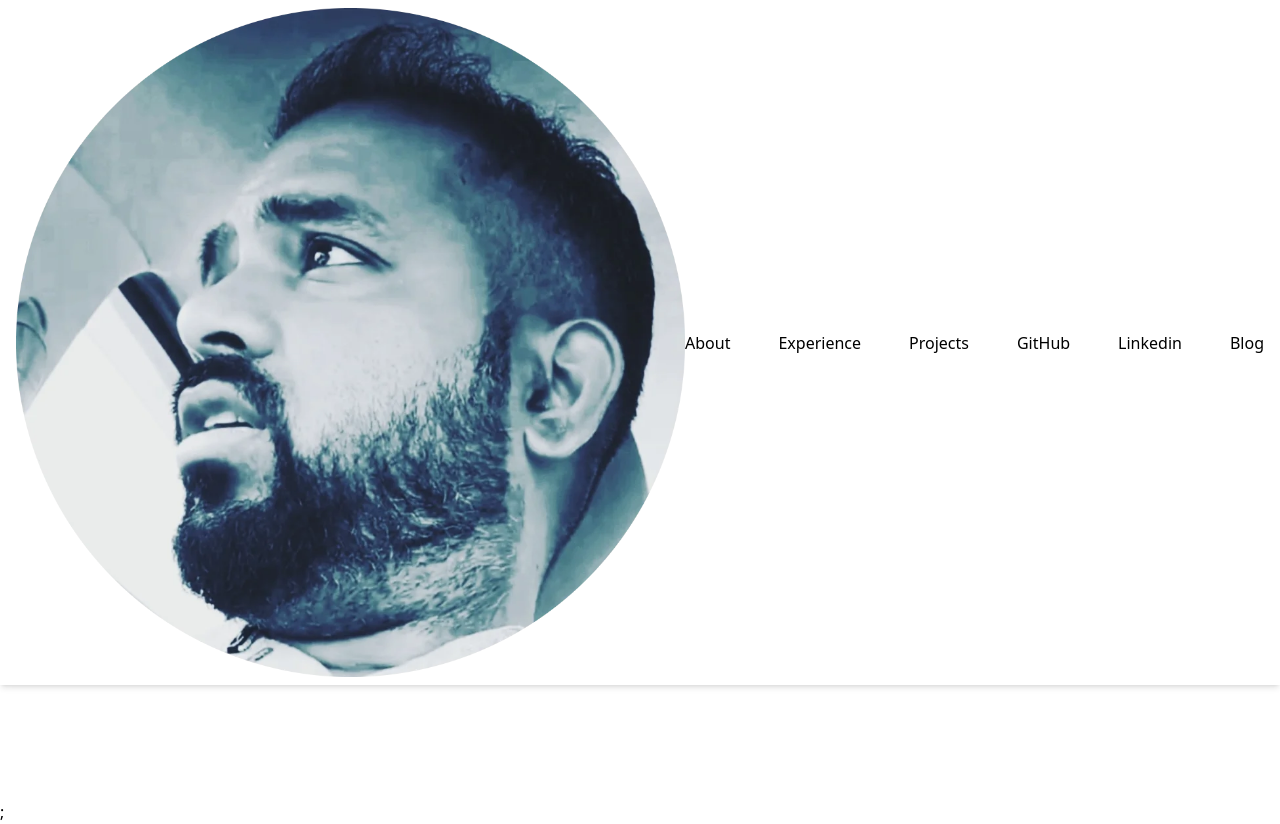
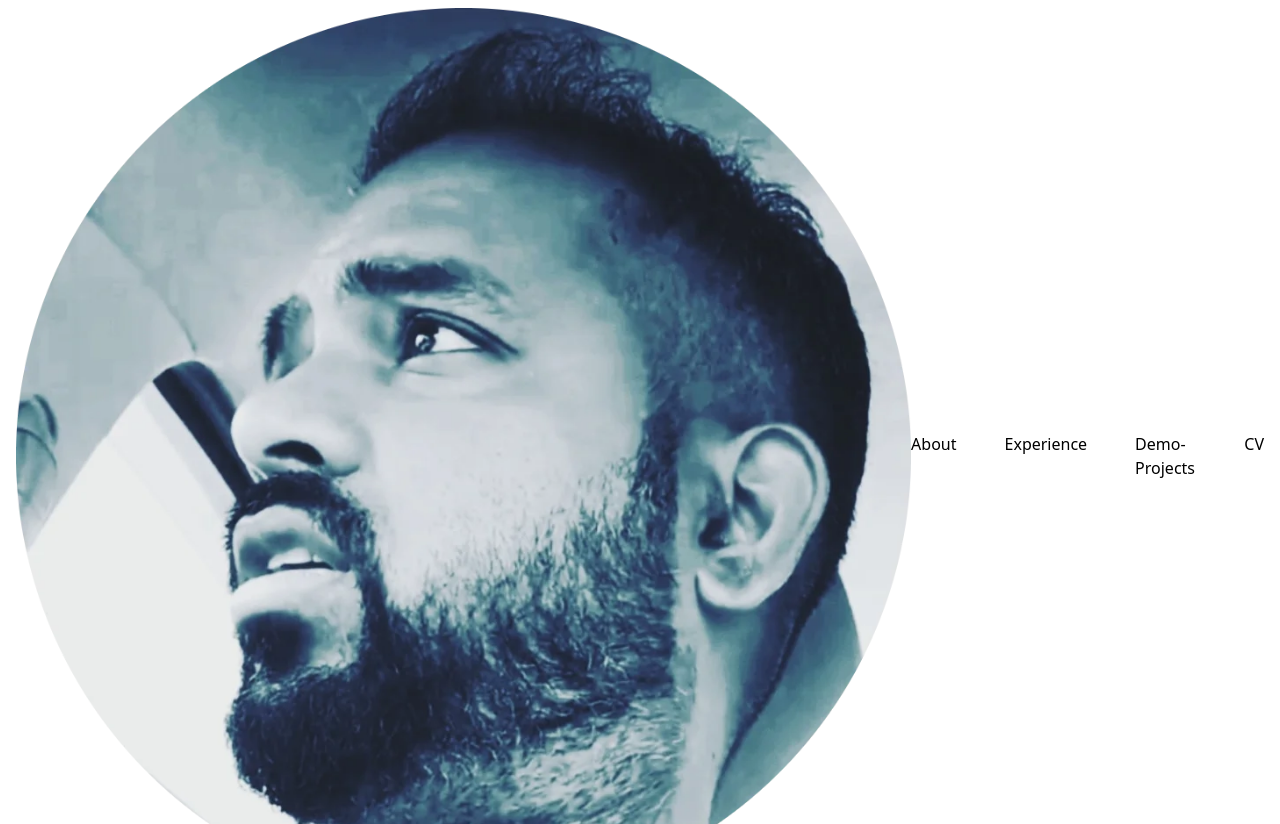
Before and after one commit to Madhusudan707/xdev200-portfolio, a Next.js app: page /project in a window 1280 px wide. Built offline with nearby package versions, Linux system fonts and the light colour scheme; grey boxes are pictures that could not be loaded.

Commit message:
update: about & navbar

```diff
--- a/src/LocalData/index.ts
+++ b/src/LocalData/index.ts
@@ -6,6 +6,8 @@ export const navbarData = [
     target: "",
     rel: "",
     isExternal: false,
+    isShow: true,
+    isDownload: false,
   },
   {
     id: 2,
@@ -14,14 +16,18 @@ export const navbarData = [
     target: "",
     rel: "",
     isExternal: false,
+    isShow: true,
+    isDownload: false,
   },
   {
     id: 3,
-    hyperLinkText: "Projects",
+    hyperLinkText: "Demo-Projects",
     link: "/project",
     target: "",
     rel: "",
     isExternal: false,
+    isShow: true,
+    isDownload: false,
   },
   {
     id: 4,
@@ -29,6 +35,9 @@ export const navbarData = [
     link: "https://github.com/Xdev200",
     target: "_blank",
     rel: "noopener noreferrer",
+    isExternal: true,
+    isShow: false,
+    isDownload: false,
   },
   {
     id: 5,
@@ -36,6 +45,9 @@ export const navbarData = [
     link: "https://linkedin.com/in/xdev200",
     target: "_blank",
     rel: "noopener noreferrer",
+    isExternal: true,
+    isShow: false,
+    isDownload: false,
   },
   {
     id: 6,
@@ -43,6 +55,19 @@ export const navbarData = [
     link: "https://xdev.hashnode.dev",
     target: "_blank",
     rel: "noopener noreferrer",
+    isExternal: true,
+    isShow: false,
+    isDownload: false,
+  },
+  {
+    id: 7,
+    hyperLinkText: "CV",
+    link: "https://drive.google.com/file/d/1m3WSgaQzF2jS3WI6npxMuw1ayge8JVYY/view?usp=sharing",
+    target: "",
+    rel: "noopener noreferrer",
+    isExternal: true,
+    isShow: true,
+    isDownload: true,
   },
 ];
 
@@ -53,6 +78,7 @@ export const devExternalInfo = [
     link: "https://github.com/Xdev200",
     target: "_blank",
     rel: "noopener noreferrer",
+    isShow: true,
   },
   {
     id: 2,
@@ -60,14 +86,16 @@ export const devExternalInfo = [
     link: "https://linkedin.com/in/xdev200",
     target: "_blank",
     rel: "noopener noreferrer",
+    isShow: true,
   },
-  // {
-  //   id: 3,
-  //   hyperlink: "Blog",
-  //   link: "https://xdev.hashnode.dev",
-  //   target: "_blank",
-  //   rel: "noopener noreferrer",
-  // },
+  {
+    id: 3,
+    hyperlink: "Blog",
+    link: "https://xdev.hashnode.dev",
+    target: "_blank",
+    rel: "noopener noreferrer",
+    isShow: false,
+  },
 ];
 
 export const devSkills = [
--- a/src/components/NavBar/NavBar.tsx
+++ b/src/components/NavBar/NavBar.tsx
@@ -16,11 +16,20 @@ export const NavBar: React.FC = () => {
           />
         </Anchor>
         <FlexBoxContainer className="flex gap-x-12">
-          {navbarData.map(({ id, hyperLinkText, link, target, rel }) => (
-            <Link key={id} href={link} target={target} rel={rel} className="">
-              {hyperLinkText}
-            </Link>
-          ))}
+          {navbarData.map(
+            ({ id, hyperLinkText, link, target, rel, isShow, isDownload }) =>
+              isShow && (
+                <Anchor
+                  key={id}
+                  href={link}
+                  target={target}
+                  rel={rel}
+                  isDownload={isDownload}
+                >
+                  {hyperLinkText}
+                </Anchor>
+              )
+          )}
         </FlexBoxContainer>
       </FlexBoxContainer>
     </nav>
--- a/src/components/PageComponent/AboutMe.tsx
+++ b/src/components/PageComponent/AboutMe.tsx
@@ -47,8 +47,10 @@ export const AboutMe = () => {
           ))}
         </FlexBoxContainer>
         <FlexBoxContainer className="space-x-4 w-1/3 px-4">
-          {devExternalInfo.map(({ id, hyperlink, link, target, rel }) => (
-            <Anchor key={id} href={link} target={target} rel={rel} className="">
+          {devExternalInfo.map(
+            ({ id, isShow, hyperlink, link, target, rel }) =>
+              isShow && (
+                <Anchor key={id} href={link} target={target} rel={rel}>
                   <Image
                     key={id}
                     src={`${assetPath.path}${hyperlink}`}
@@ -58,7 +60,8 @@ export const AboutMe = () => {
                     className=" h-full object-cover object-center"
                   />
                 </Anchor>
-          ))}
+              )
+          )}
         </FlexBoxContainer>
       </FlexBoxContainer>
     </>
--- a/src/components/Reusable/Anchor.tsx
+++ b/src/components/Reusable/Anchor.tsx
@@ -8,9 +8,17 @@ export const Anchor: React.FC<AnchorProps> = ({
   rel,
   children,
   className,
+  isDownload,
 }) => {
   return (
-    <Link id={id} href={href} target={target} rel={rel} className={className}>
+    <Link
+      id={id}
+      href={href}
+      target={target}
+      rel={rel}
+      className={className}
+      download={isDownload && href}
+    >
       {children}
     </Link>
   );
--- a/src/types/index.ts
+++ b/src/types/index.ts
@@ -23,6 +23,7 @@ export type AnchorProps = {
   target?: string;
   children: React.ReactNode;
   className?: string;
+  isDownload?: boolean;
 };
 
 export type FlexBoxContainerProps = {
```
Lines whose indentation alone changed are shown as unchanged.
